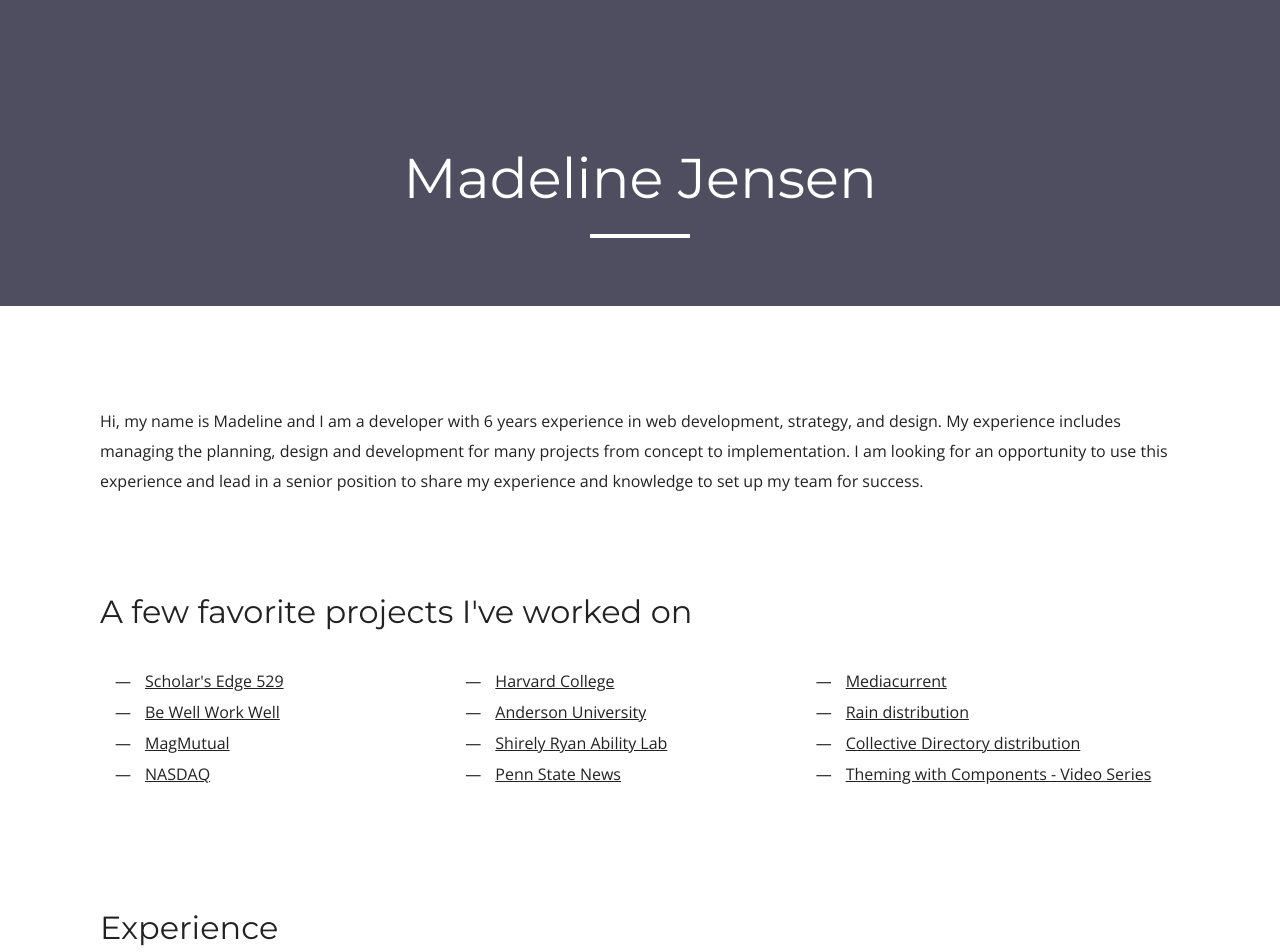
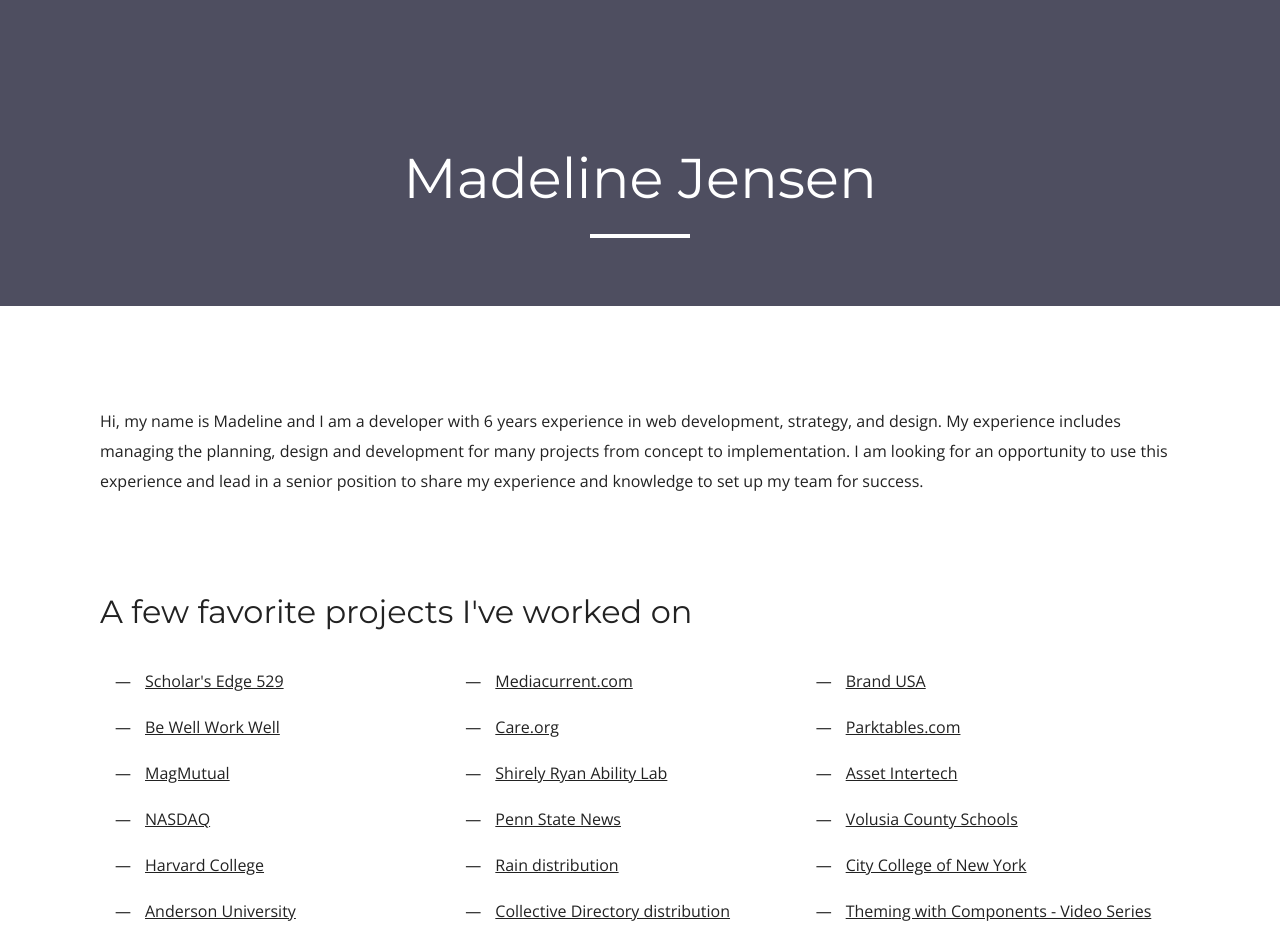
Before and after one commit to madelinelise/mjresume, a React (Create React App) app: page / in a window 1280 px wide. Shown: the top 952 px of the page. Built offline with nearby package versions, Linux system fonts and the light colour scheme.

Commit message:
Updates resume content.

```diff
--- a/src/components/list/list.scss
+++ b/src/components/list/list.scss
@@ -11,7 +11,7 @@
 
   > li {
     margin-left: 15px;
-    margin-bottom: 15px;
+    margin-bottom: 30px;
     position: relative;
 
     a {
--- a/src/components/page/data.json
+++ b/src/components/page/data.json
@@ -19,9 +19,13 @@
       "title": "Anderson University",
       "url": "https://andersonuniversity.edu/"
     },
+    { "title": "Mediacurrent.com", "url": "https://www.mediacurrent.com/" },
+    {
+      "title": "Care.org",
+      "url": "https://www.care.org"
+    },
     { "title": "Shirely Ryan Ability Lab", "url": "https://www.sralab.org/" },
     { "title": "Penn State News", "url": "https://news.psu.edu/" },
-    { "title": "Mediacurrent", "url": "https://www.mediacurrent.com/" },
     {
       "title": "Rain distribution",
       "url": "https://www.drupal.org/project/rain"
@@ -29,6 +33,26 @@
     {
       "title": "Collective Directory distribution",
       "url": "https://www.drupal.org/project/collective"
+    },
+    {
+      "title": "Brand USA",
+      "url": "https://www.visittheusa.com/"
+    },
+    {
+      "title": "Parktables.com",
+      "url": "https://www.parktables.com/"
+    },
+    {
+      "title": "Asset Intertech",
+      "url": "https://www.asset-intertech.com/"
+    },
+    {
+      "title": "Volusia County Schools",
+      "url": "https://www.vcsedu.org/"
+    },
+    {
+      "title": "City College of New York",
+      "url": "https://www.ccny.cuny.edu/"
     },
     {
       "title": "Theming with Components - Video Series",
@@ -44,7 +68,7 @@
       "dates": "June 2019 - Present",
       "title": "Developer",
       "company": "Mediacurrent",
-      "description": "At Mediacurrent I get the opportunity to support and lead on a variety of projects with different technology stacks. One day I may be working with a decoupled React/Gatsby site, the next day I may be working with Drupal or Wordpress."
+      "description": "At Mediacurrent I get the opportunity to support and lead on a variety of projects with different technology stacks such as React, Gatsby, Drupal, etc. With my experience, I also get a great opportunity to mentor my team to help them grow professionally and with their technical skills."
     },
     {
       "dates": "Dec 2016 - June 2019",
@@ -54,7 +78,7 @@
     },
     {
       "dates": "Dec 2014 - Dec 2016",
-      "title": "Web Content Manager",
+      "title": "Manager, Web Content",
       "company": "Furniture Leisure",
       "description": "At Furniture Leisure I was a content manager and strategist for 5 eCommerce websites. Oversaw the relaunch of 2 eCommerce websites to an upgraded system, new design, and revamped content for SEO."
     }
--- a/src/components/page/page.scss
+++ b/src/components/page/page.scss
@@ -2,7 +2,7 @@
 
 .page-layout {
   background-color: $color-white;
-  max-width: 1200px;
+  max-width: 1100px;
   margin: 0 auto;
   padding: 50px;
   margin-top: -80px;
```
